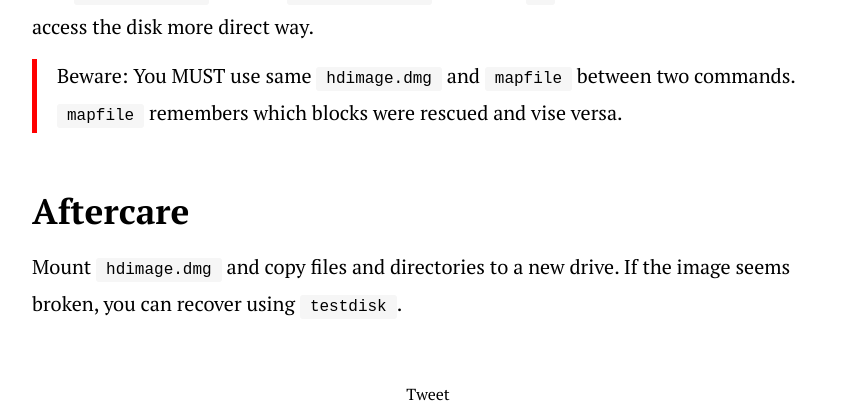
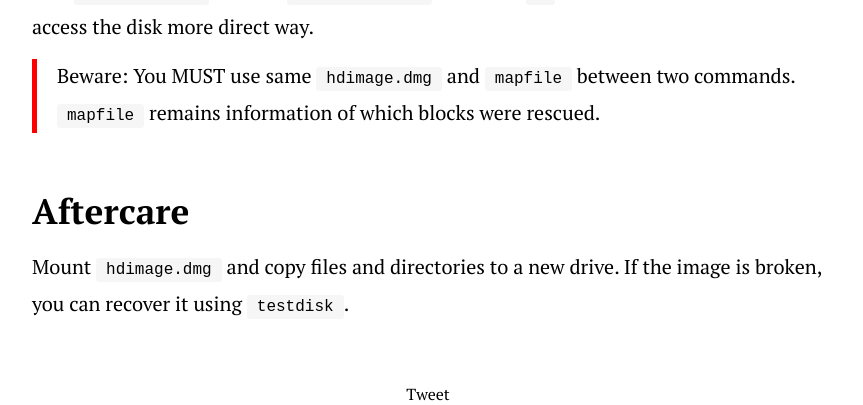
Before and after one commit to uetchy/uechi.io, a Jekyll site: the page built from _posts/2018-02-15-data-recovery.markdown, in a window 1280 px wide. Shown: the part 1600-2005 px from the top of the page, without its empty margins (208-1071 px from the left). Built offline with Jekyll 4.4.1, drawn with Linux system fonts in a browser that asks for light colours; nearby versions of some CDN libraries; comment, search, counter and statistics services are not loaded.

Commit message:
Updated Data Recovery

```diff
--- a/_posts/2018-02-15-data-recovery.markdown
+++ b/_posts/2018-02-15-data-recovery.markdown
@@ -41,8 +41,8 @@ Option `-r5` means ddrescue will try rescuing damaged area for 5 times.
 
 And `/dev/disk2s2` become `/dev/rdisk2s2` this time. `r` stand for raw so this will access the disk more direct way.
 
-> Beware: You MUST use same `hdimage.dmg` and `mapfile` between two commands. `mapfile` remembers which blocks were rescued and vise versa.
+> Beware: You MUST use same `hdimage.dmg` and `mapfile` between two commands. `mapfile` remains information of which blocks were rescued.
 
 # Aftercare
 
-Mount `hdimage.dmg` and copy files and directories to a new drive. If the image seems broken, you can recover using `testdisk`.
+Mount `hdimage.dmg` and copy files and directories to a new drive. If the image is broken, you can recover it using `testdisk`.
```
